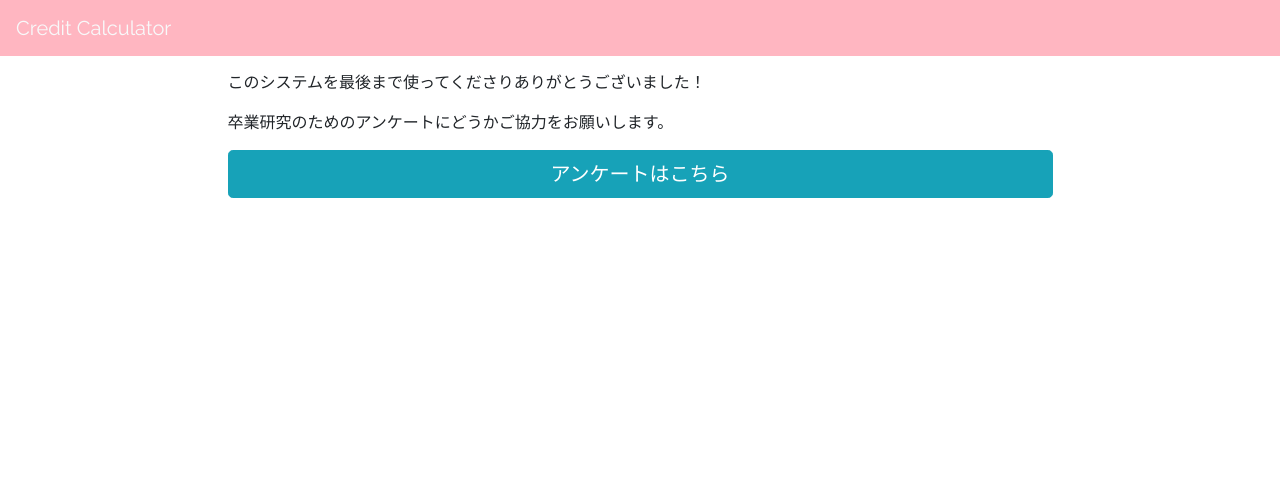
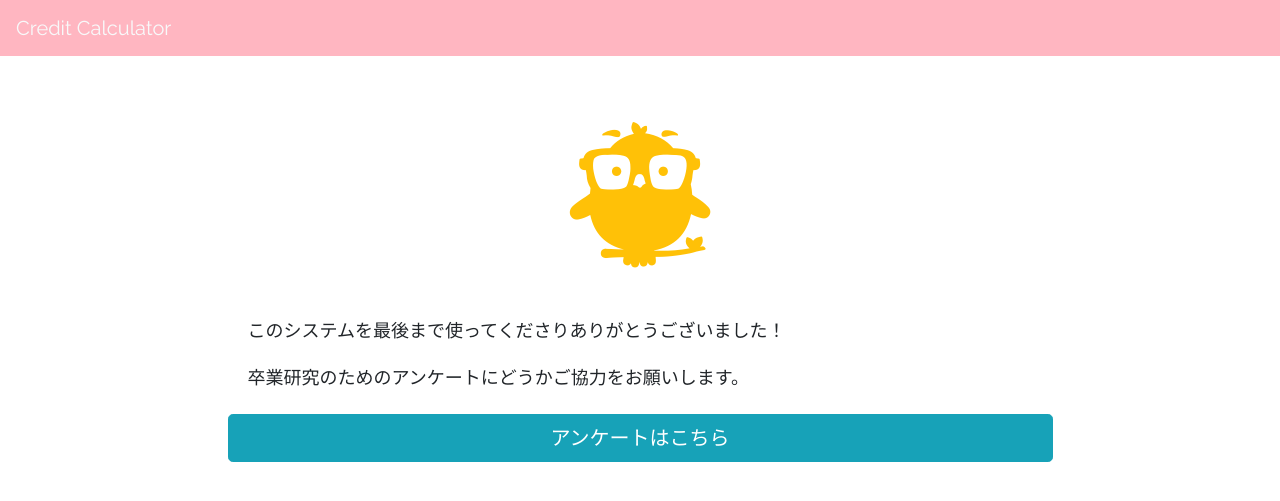
Before and after one commit to lelufig/credit-calculator, a Flask app: page /thanks in a window 1280 px wide. Shown: the top 501 px of the page. Run offline with Flask 2, Linux system fonts and the light colour scheme; some libraries are stand-ins or nearby versions.

Commit message:
履修予定の予定の字消した

```diff
--- a/templates/common.html
+++ b/templates/common.html
@@ -12,7 +12,7 @@
             <tr>
               <th scope="col">授業名</th>
               <th scope="col" class="table-center">単位数</th>
-              <th scope="col" class="table-center">履修予定・済</th>
+              <th scope="col" class="table-center">履修済み</th>
             </tr>
           </thead>
           <tbody>
--- a/templates/faculty_common.html
+++ b/templates/faculty_common.html
@@ -14,7 +14,7 @@
             <tr>
               <th scope="col">授業名</th>
               <th scope="col" class="table-center">単位数</th>
-              <th scope="col" class="table-center">履修予定・済</th>
+              <th scope="col" class="table-center">履修済み</th>
             </tr>
           </thead>
           <tbody>
--- a/templates/thanks.html
+++ b/templates/thanks.html
@@ -1,10 +1,13 @@
 {% extends "layout.html" %}
 {% block content %}
+<body id="top_body">
+
 <div class="container">
   <div class="row justify-content-lg-center">
     <div class="col col-lg-9">
-      <p>このシステムを最後まで使ってくださりありがとうございました！</p>
-      <p>卒業研究のためのアンケートにどうかご協力をお願いします。</p>
+      <i class="icon fab fa-earlybirds icon-color"></i>
+      <p class="top-p">このシステムを最後まで使ってくださりありがとうございました！</p>
+      <p class="top-p">卒業研究のためのアンケートにどうかご協力をお願いします。</p>
       <button onclick="location.href='https://forms.gle/gBpsmMvWb53trtVS7'" class="btn btn-info btn-lg btn-block btn-vertical-margin">アンケートはこちら</button>
 
     </div>
```
